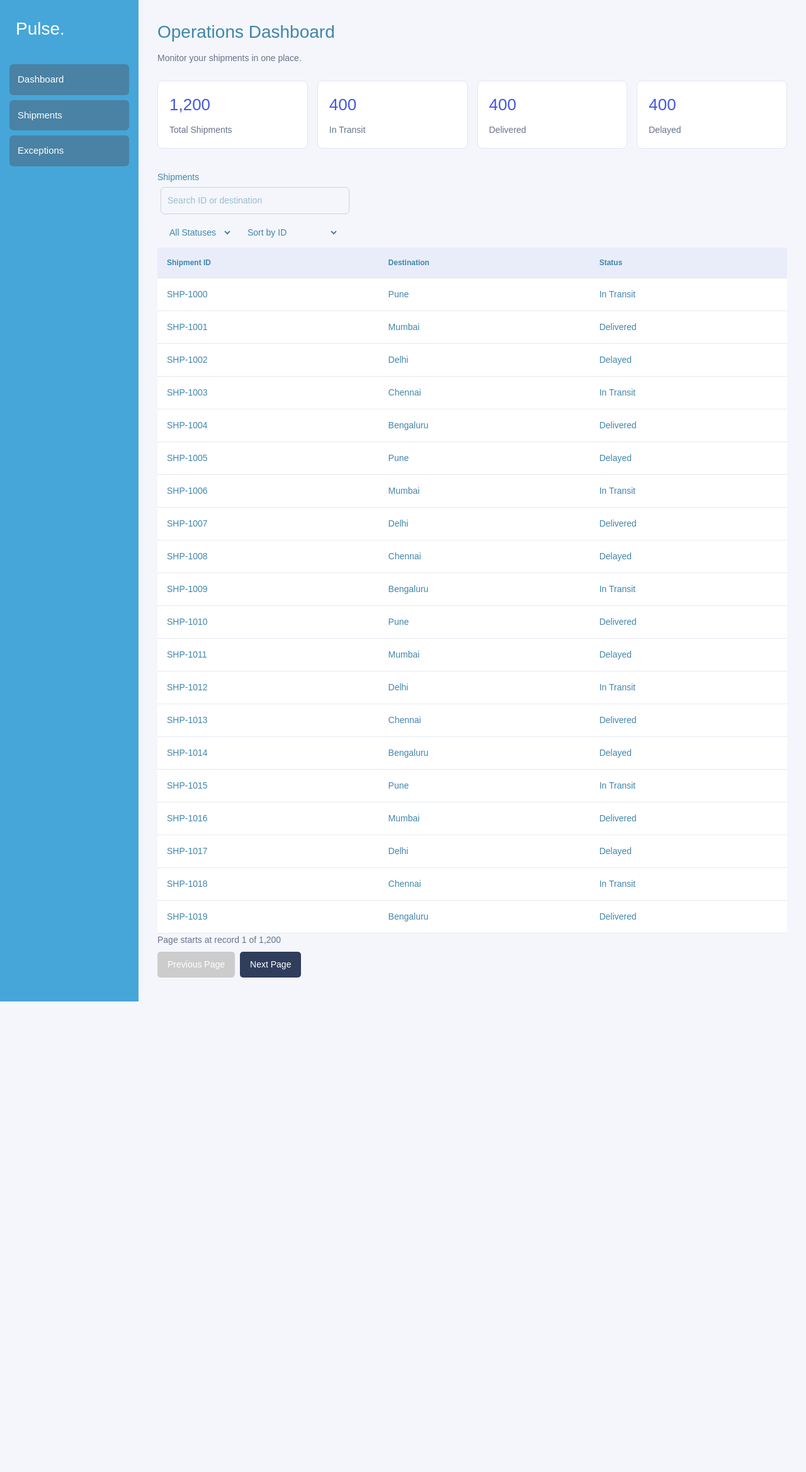
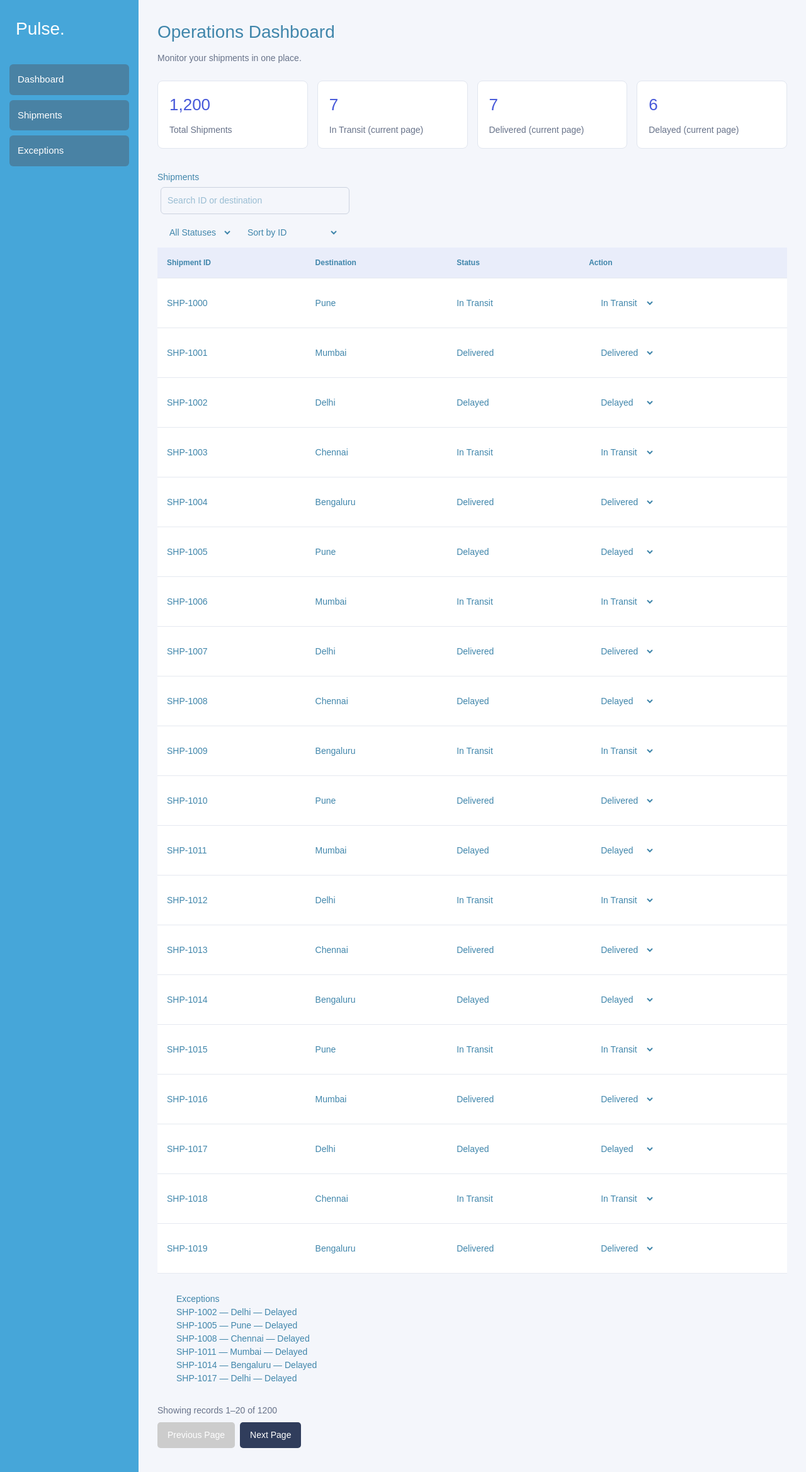
Before and after one commit to bundelepraful/pulse-dashboard, a Next.js app: page / in a window 1280 px wide. Shown: the whole page at 63% size. Before the commit the page ends 1590 px from the top, so only its background shows below. Built offline with nearby package versions, Linux system fonts and the light colour scheme.

Commit message:
Add shipment status updates and exception queue

```diff
--- a/app/api/shipments/[id]/route.ts
+++ b/app/api/shipments/[id]/route.ts
@@ -1,14 +1,14 @@
+
 import { NextResponse } from "next/server";
+import { shipments } from "../data";
 
 export async function PATCH(
   request: Request,
   { params }: { params: Promise<{ id: string }> }
 ) {
-  // Random delay: 150–1500 ms
   const delay = Math.floor(Math.random() * 1351) + 150;
   await new Promise((resolve) => setTimeout(resolve, delay));
 
-  // 8% chance of a write error
   if (Math.random() < 0.08) {
     return NextResponse.json(
       { error: "Failed to update shipment. Please try again." },
@@ -19,9 +19,19 @@ export async function PATCH(
   const { id } = await params;
   const body = await request.json();
 
+  const shipment = shipments.find((s) => s.id === id);
+
+  if (!shipment) {
+    return NextResponse.json(
+      { error: "Shipment not found" },
+      { status: 404 }
+    );
+  }
+
+  shipment.status = body.status;
+
   return NextResponse.json({
     message: "Shipment updated successfully",
-    id,
-    status: body.status,
+    data: shipment,
   });
 }
--- /dev/null
+++ b/app/api/shipments/data.ts
@@ -0,0 +1,15 @@
+
+export type Shipment = {
+  id: string;
+  destination: string;
+  status: string;
+};
+
+export const shipments: Shipment[] = Array.from(
+  { length: 1200 },
+  (_, i) => ({
+    id: `SHP-${1000 + i}`,
+    destination: ["Pune", "Mumbai", "Delhi", "Chennai", "Bengaluru"][i % 5],
+    status: ["In Transit", "Delivered", "Delayed"][i % 3],
+  })
+);
--- a/app/api/shipments/route.ts
+++ b/app/api/shipments/route.ts
@@ -1,4 +1,3 @@
-
 import { NextResponse } from "next/server";
 
 const shipments = Array.from({ length: 1200 }, (_, i) => ({
@@ -9,7 +8,7 @@ const shipments = Array.from({ length: 1200 }, (_, i) => ({
 
 export async function GET(request: Request) {
   // Random delay between 150ms and 1500ms
-  const delay = Math.floor(Math.random() * 1351) + 1500; //delay between 1500ms and 2850ms
+  const delay = Math.floor(Math.random() * 1351) + 150; //delay between 150ms and 1500ms
 
   await new Promise((resolve) => setTimeout(resolve, delay));
 
--- a/app/page.tsx
+++ b/app/page.tsx
@@ -9,6 +9,12 @@ type Shipment = {
   status: string;
 };
 
+type ShipmentsResponse = {
+  total: number;
+  data: Shipment[];
+  nextCursor: number | null;
+};
+
 export default function Home() {
   const [shipments, setShipments] = useState<Shipment[]>([]);
   const [search, setSearch] = useState("");
@@ -16,8 +22,11 @@ export default function Home() {
   const [sortBy, setSortBy] = useState("id");
   const [cursor, setCursor] = useState<number | null>(0);
   const [nextCursor, setNextCursor] = useState<number | null>(null);
+  const [total, setTotal] = useState(1200);
   const [loading, setLoading] = useState(false);
   const [error, setError] = useState("");
+  const [updateError, setUpdateError] = useState("");
+  const [updatingId, setUpdatingId] = useState<string | null>(null);
 
   async function loadShipments(pageCursor: number) {
     setLoading(true);
@@ -29,18 +38,58 @@ export default function Home() {
       );
 
       if (!response.ok) {
-        throw new Error("Unable to load shipments. Please try again.");
+        throw new Error("Unable to load shipments.");
       }
 
-      const result = await response.json();
+      const result: ShipmentsResponse = await response.json();
 
       setShipments(result.data);
       setNextCursor(result.nextCursor);
       setCursor(pageCursor);
+      setTotal(result.total);
     } catch {
       setError("Failed to load shipments. Please try again.");
     } finally {
       setLoading(false);
+    }
+  }
+
+  async function updateStatus(id: string, newStatus: string) {
+    const previousShipments = [...shipments];
+
+    setUpdateError("");
+
+    // Optimistically update the UI.
+    setShipments((current) =>
+      current.map((shipment) =>
+        shipment.id === id
+          ? { ...shipment, status: newStatus }
+          : shipment
+      )
+    );
+
+    setUpdatingId(id);
+
+    try {
+      const response = await fetch(`/api/shipments/${id}`, {
+        method: "PATCH",
+        headers: {
+          "Content-Type": "application/json",
+        },
+        body: JSON.stringify({ status: newStatus }),
+      });
+
+      if (!response.ok) {
+        throw new Error("Update failed");
+      }
+    } catch {
+      // Roll back if the server rejects the update.
+      setShipments(previousShipments);
+      setUpdateError(
+        `Could not update ${id}. Its previous status has been restored.`
+      );
+    } finally {
+      setUpdatingId(null);
     }
   }
 
@@ -49,13 +98,13 @@ export default function Home() {
   }, []);
 
   const filtered = shipments
-    .filter((s) => {
+    .filter((shipment) => {
       const matchesSearch =
-        s.id.toLowerCase().includes(search.toLowerCase()) ||
-        s.destination.toLowerCase().includes(search.toLowerCase());
+        shipment.id.toLowerCase().includes(search.toLowerCase()) ||
+        shipment.destination.toLowerCase().includes(search.toLowerCase());
 
       const matchesStatus =
-        status === "All" || s.status === status;
+        status === "All" || shipment.status === status;
 
       return matchesSearch && matchesStatus;
     })
@@ -71,13 +120,27 @@ export default function Home() {
       return a.id.localeCompare(b.id);
     });
 
+  const inTransitCount = shipments.filter(
+    (shipment) => shipment.status === "In Transit"
+  ).length;
+
+  const deliveredCount = shipments.filter(
+    (shipment) => shipment.status === "Delivered"
+  ).length;
+
+  const delayedCount = shipments.filter(
+    (shipment) => shipment.status === "Delayed"
+  ).length;
+
   return (
     <main>
       <aside>
         <h2>Pulse.</h2>
         <p>Dashboard</p>
         <p>Shipments</p>
-        <p>Exceptions</p>
+        <p>
+          <a href="#exceptions">Exceptions</a>
+        </p>
       </aside>
 
       <section>
@@ -85,22 +148,36 @@ export default function Home() {
         <p>Monitor your shipments in one place.</p>
 
         <div className="cards">
-          <div><h3>1,200</h3><p>Total Shipments</p></div>
-          <div><h3>400</h3><p>In Transit</p></div>
-          <div><h3>400</h3><p>Delivered</p></div>
-          <div><h3>400</h3><p>Delayed</p></div>
+          <div>
+            <h3>{total.toLocaleString()}</h3>
+            <p>Total Shipments</p>
+          </div>
+          <div>
+            <h3>{inTransitCount}</h3>
+            <p>In Transit (current page)</p>
+          </div>
+          <div>
+            <h3>{deliveredCount}</h3>
+            <p>Delivered (current page)</p>
+          </div>
+          <div>
+            <h3>{delayedCount}</h3>
+            <p>Delayed (current page)</p>
+          </div>
         </div>
 
         <h2>Shipments</h2>
 
         <div className="controls">
           <input
+            aria-label="Search shipments"
             placeholder="Search ID or destination"
             value={search}
             onChange={(e) => setSearch(e.target.value)}
           />
 
           <select
+            aria-label="Filter by status"
             value={status}
             onChange={(e) => setStatus(e.target.value)}
           >
@@ -111,6 +188,7 @@ export default function Home() {
           </select>
 
           <select
+            aria-label="Sort shipments"
             value={sortBy}
             onChange={(e) => setSortBy(e.target.value)}
           >
@@ -120,7 +198,9 @@ export default function Home() {
           </select>
         </div>
 
-        {loading && <p>Loading shipments...</p>}
+        {updateError && <p role="alert">{updateError}</p>}
+
+        {loading && <p role="status">Loading shipments...</p>}
 
         {error && (
           <div>
@@ -133,44 +213,106 @@ export default function Home() {
 
         {!loading && !error && (
           <>
+            <div style={{ overflowX: "auto" }}>
               <table>
                 <thead>
                   <tr>
                     <th>Shipment ID</th>
                     <th>Destination</th>
                     <th>Status</th>
+                    <th>Action</th>
                   </tr>
                 </thead>
 
                 <tbody>
-                {filtered.map((s) => (
-                  <tr key={s.id}>
-                    <td>{s.id}</td>
-                    <td>{s.destination}</td>
-                    <td>{s.status}</td>
+                  {filtered.map((shipment) => (
+                    <tr key={shipment.id}>
+                      <td>
+                        <a href={`/shipments/${shipment.id}`}>
+                          {shipment.id}
+                        </a>
+                      </td>
+
+                      <td>{shipment.destination}</td>
+
+                      <td>{shipment.status}</td>
+
+                      <td>
+                        <select
+                          aria-label={`Update status for ${shipment.id}`}
+                          value={shipment.status}
+                          disabled={updatingId === shipment.id}
+                          onChange={(e) =>
+                            updateStatus(shipment.id, e.target.value)
+                          }
+                        >
+                          <option value="In Transit">In Transit</option>
+                          <option value="Delivered">Delivered</option>
+                          <option value="Delayed">Delayed</option>
+                        </select>
+
+                        {updatingId === shipment.id && (
+                          <span role="status"> Saving...</span>
+                        )}
+                      </td>
                     </tr>
                   ))}
 
                   {filtered.length === 0 && (
                     <tr>
-                    <td colSpan={3}>No shipments found.</td>
+                      <td colSpan={4}>No shipments found.</td>
                     </tr>
                   )}
                 </tbody>
               </table>
+            </div>
 
-            <p>Page starts at record {cursor! + 1} of 1,200</p>
+            <section id="exceptions">
+              <h2>Exceptions</h2>
+              {shipments.filter(
+                (shipment) => shipment.status === "Delayed"
+              ).length === 0 ? (
+                <p>No delayed shipments on this page.</p>
+              ) : (
+                <ul>
+                  {shipments
+                    .filter((shipment) => shipment.status === "Delayed")
+                    .map((shipment) => (
+                      <li key={shipment.id}>
+                        <a href={`/shipments/${shipment.id}`}>
+                          {shipment.id}
+                        </a>
+                        {" — "}
+                        {shipment.destination}
+                        {" — "}
+                        {shipment.status}
+                      </li>
+                    ))}
+                </ul>
+              )}
+            </section>
+
+            <p>
+              Showing records {(cursor ?? 0) + 1}–
+              {Math.min((cursor ?? 0) + shipments.length, total)} of {total}
+            </p>
 
             <button
               disabled={cursor === 0 || loading}
-              onClick={() => loadShipments(Math.max(0, (cursor ?? 0) - 20))}
+              onClick={() =>
+                loadShipments(Math.max(0, (cursor ?? 0) - 20))
+              }
             >
               Previous Page
             </button>
 
             <button
               disabled={nextCursor === null || loading}
-              onClick={() => loadShipments(nextCursor!)}
+              onClick={() => {
+                if (nextCursor !== null) {
+                  loadShipments(nextCursor);
+                }
+              }}
             >
               Next Page
             </button>
--- /dev/null
+++ b/app/shipments/[id]/page.tsx
@@ -0,0 +1,79 @@
+
+import { Suspense } from "react";
+
+type Props = {
+  params: Promise<{ id: string }>;
+};
+
+async function CarrierHistory({ id }: { id: string }) {
+  // Simulate a slow carrier-history API
+  await new Promise((resolve) => setTimeout(resolve, 2000));
+
+  return (
+    <section>
+      <h2>Carrier History</h2>
+      <ul>
+        <li>Shipment created — {id}</li>
+        <li>Package picked up by carrier</li>
+        <li>Shipment is being processed</li>
+      </ul>
+    </section>
+  );
+}
+
+export default async function ShipmentDetails({ params }: Props) {
+  const { id } = await params;
+  const number = Number(id.replace("SHP-", ""));
+  const validId = Number.isFinite(number) && number >= 1000 && number < 2200;
+
+  if (!validId) {
+    return (
+      <main style={{ padding: "30px" }}>
+        <a href="/">← Back to Shipments</a>
+        <h1>Shipment not found</h1>
+        <p>Please check the shipment ID.</p>
+      </main>
+    );
+  }
+
+  const shipment = {
+    id,
+    destination: ["Pune", "Mumbai", "Delhi", "Chennai", "Bengaluru"][
+      (number - 1000) % 5
+    ],
+    status: ["In Transit", "Delivered", "Delayed"][
+      (number - 1000) % 3
+    ],
+  };
+
+  return (
+    <main style={{ padding: "30px" }}>
+      <a href="/">← Back to Shipments</a>
+
+      <h1>Shipment Details</h1>
+
+      <div className="cards">
+        <div>
+          <h3>{shipment.id}</h3>
+          <p>Shipment ID</p>
+        </div>
+
+        <div>
+          <h3>{shipment.destination}</h3>
+          <p>Destination</p>
+        </div>
+
+        <div>
+          <h3>{shipment.status}</h3>
+          <p>Current Status</p>
+        </div>
+      </div>
+
+      <Suspense
+        fallback={<p role="status">Loading carrier history...</p>}
+      >
+        <CarrierHistory id={id} />
+      </Suspense>
+    </main>
+  );
+}
```
Lines whose indentation alone changed are shown as unchanged.
